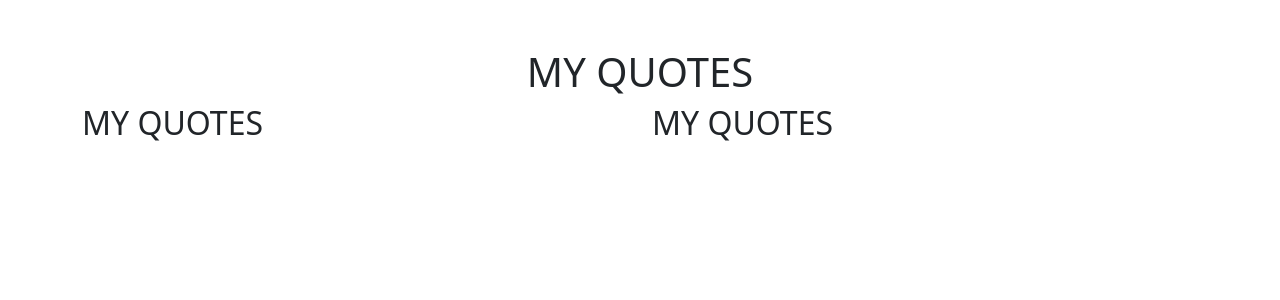
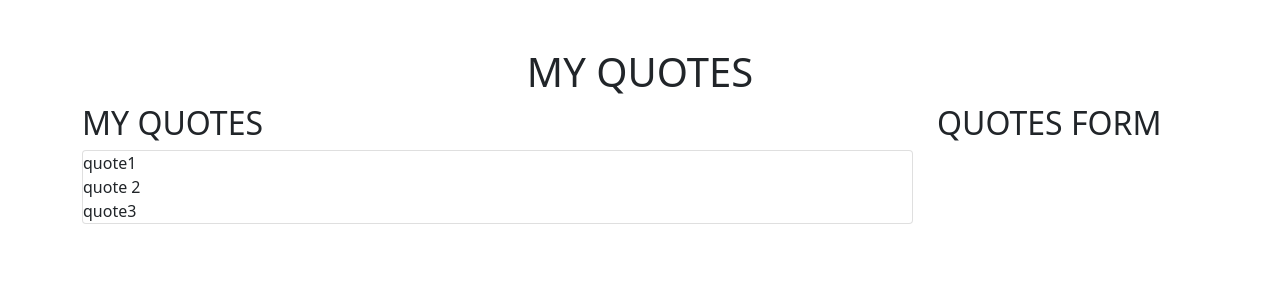
Before and after one commit to maureen-james/Quotes, an Angular app: page / in a window 1280 px wide. Shown: the top 300 px of the page. Built offline with nearby package versions, Linux system fonts and the light colour scheme.

Commit message:
add cards to contain the quotes

```diff
--- a/src/app/app.component.html
+++ b/src/app/app.component.html
@@ -1,12 +1,18 @@
 <h1 class="mt-5 text-center">MY QUOTES </h1>
 <div class="container">
   <div class="row">
-    <div class="col-md-6">
+    <div class="col-md-9">
 
       <h2>MY QUOTES</h2>
+      <div class="card">
+        <div class="col-md-3">quote1</div>
+        <div class="col-md-3">quote 2</div>
+        <div class="col-md-3">quote3</div>
+
+      </div>
     </div>
-    <div class="col-md-6">
-      <h2>MY QUOTES</h2>
+    <div class="col-md-3">
+      <h2>QUOTES FORM</h2>
     </div>
   </div>
 </div>
```
